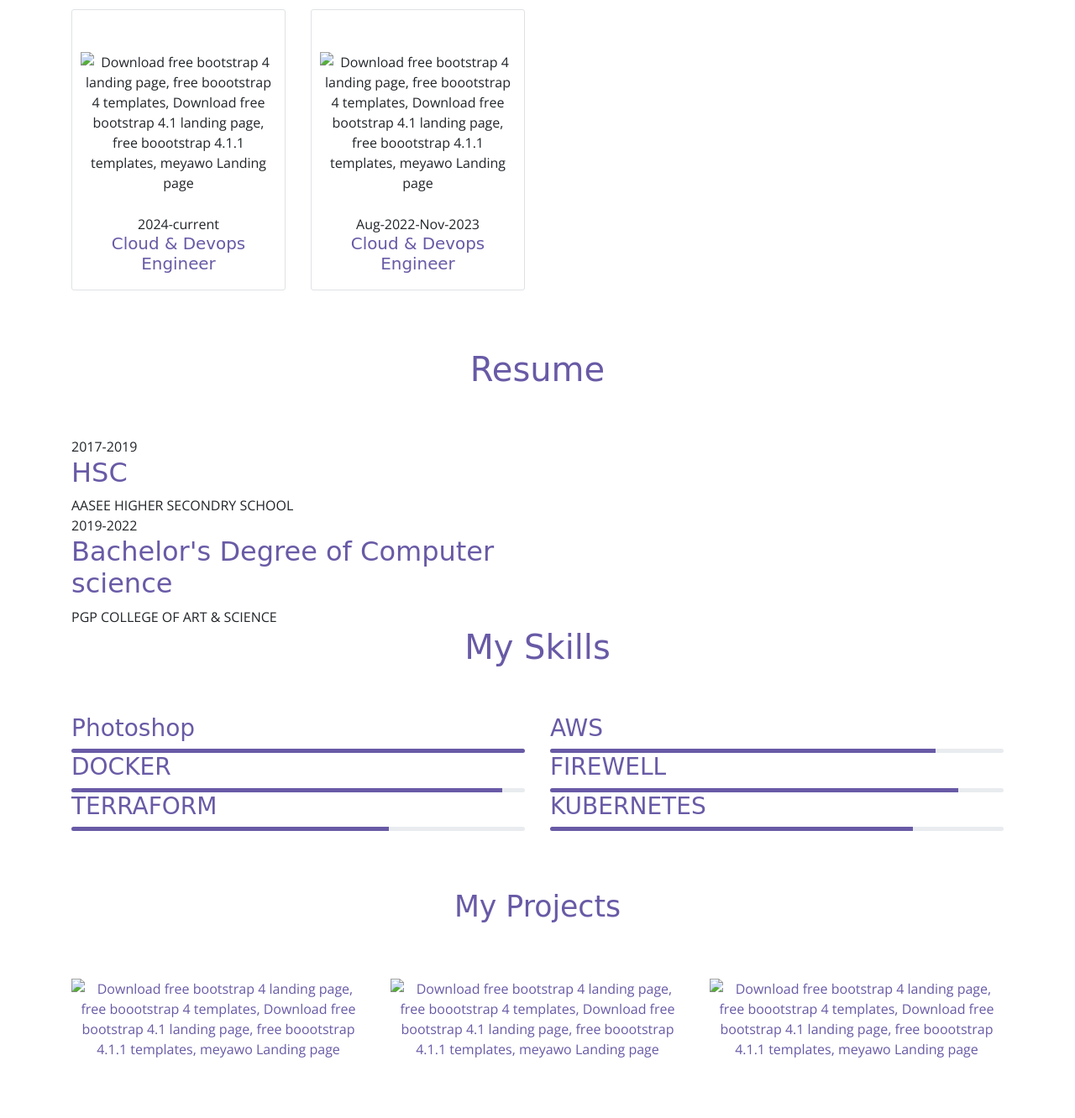
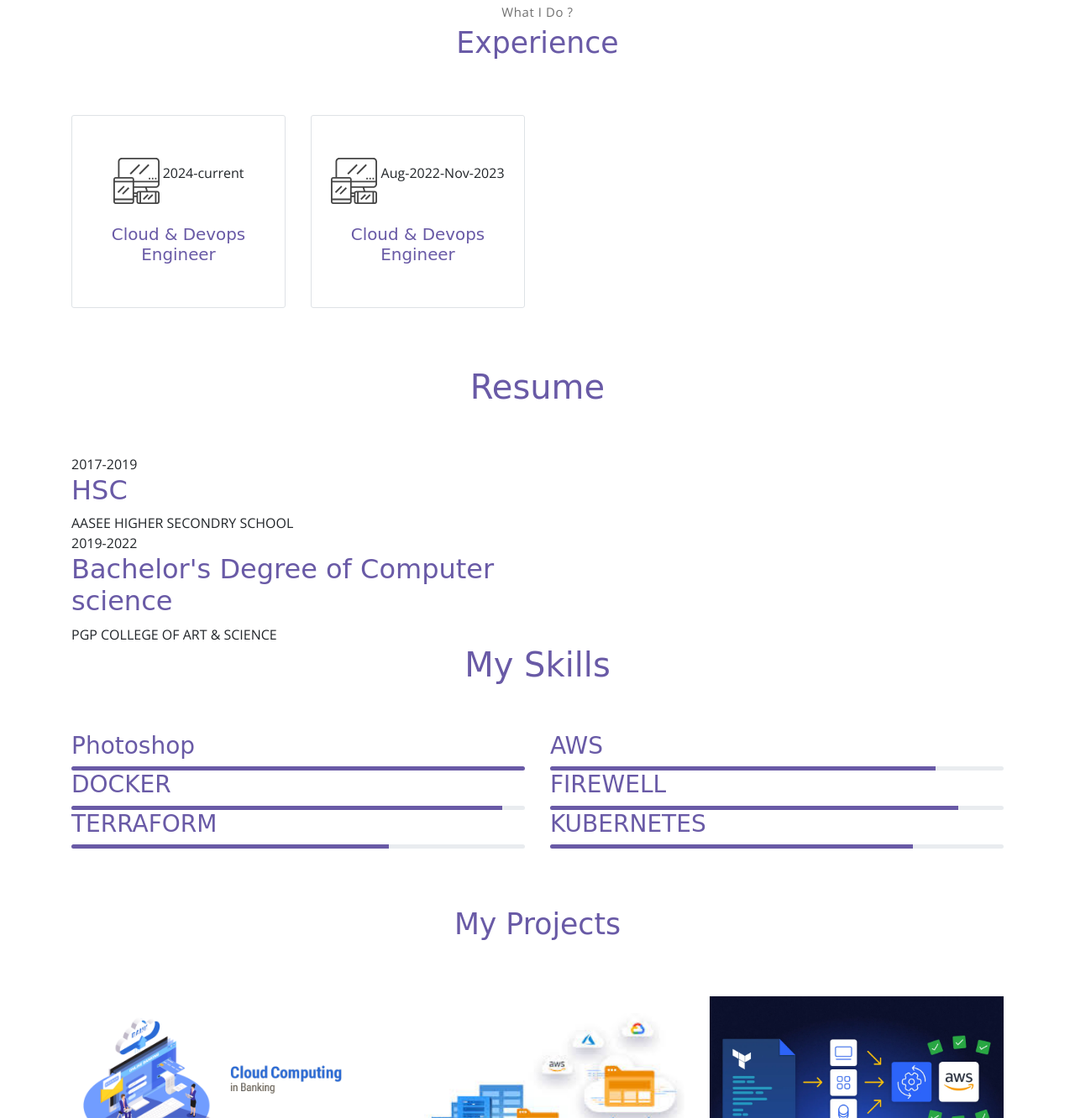
Before and after one commit to prem2k1/portfolio, a plain HTML site: page index.html in a window 1280 px wide. Shown: the part 1468-2800 px from the top of the page at 84% size. Drawn offline with nearby package versions, Linux system fonts and the light colour scheme; a web font is replaced by a local one.

Commit message:
Update index.html

```diff
--- a/index.html
+++ b/index.html
@@ -72,7 +72,7 @@
             <!-- about wrapper -->
             <div class="about">
                 <div class="about-img-holder">
-                    <img src="assets/imgs/man.jpg" class="about-img"
+                    <img src="imgs/man.jpg" class="about-img"
                         alt="Download free bootstrap 4 landing page, free boootstrap 4 templates, Download free bootstrap 4.1 landing page, free boootstrap 4.1.1 templates, meyawo Landing page">
                 </div>
                 <div class="about-caption">
@@ -113,7 +113,7 @@
                 <div class="col-md-6 col-lg-3">
                     <div class="service-card">
                         <div class="body">
-                            <img src="assets/imgs/responsive.svg"
+                            <img src="imgs/responsive.svg"
                                 alt="Download free bootstrap 4 landing page, free boootstrap 4 templates, Download free bootstrap 4.1 landing page, free boootstrap 4.1.1 templates, meyawo Landing page"
                                 class="icon">
 
@@ -126,7 +126,7 @@
                 <div class="col-md-6 col-lg-3">
                     <div class="service-card">
                         <div class="body">
-                            <img src="assets/imgs/responsive.svg"
+                            <img src="imgs/responsive.svg"
                                 alt="Download free bootstrap 4 landing page, free boootstrap 4 templates, Download free bootstrap 4.1 landing page, free boootstrap 4.1.1 templates, meyawo Landing page"
                                 class="icon">
                             <span>Aug-2022-Nov-2023</span>
@@ -138,7 +138,7 @@
                 <!-- <div class="col-md-6 col-lg-3">
                     <div class="service-card">
                         <div class="body">
-                            <img src="assets/imgs/toolbox.svg"
+                            <img src="imgs/toolbox.svg"
                                 alt="Download free bootstrap 4 landing page, free boootstrap 4 templates, Download free bootstrap 4.1 landing page, free boootstrap 4.1.1 templates, meyawo Landing page"
                                 class="icon">
                             <h6 class="title">Placeat</h6>
@@ -150,7 +150,7 @@
                 <div class="col-md-6 col-lg-3">
                     <div class="service-card">
                         <div class="body">
-                            <img src="assets/imgs/analytics.svg"
+                            <img src="imgs/analytics.svg"
                                 alt="Download free bootstrap 4 landing page, free boootstrap 4 templates, Download free bootstrap 4.1 landing page, free boootstrap 4.1.1 templates, meyawo Landing page"
                                 class="icon">
                             <h6 class="title">Iusto</h6>
@@ -265,7 +265,7 @@
             <div class="row">
                 <div class="col-md-4">
                     <a href="#" class="portfolio-card">
-                        <img src="assets/imgs/folio-6.png" class="portfolio-card-img"
+                        <img src="imgs/folio-6.png" class="portfolio-card-img"
                             alt="Download free bootstrap 4 landing page, free boootstrap 4 templates, Download free bootstrap 4.1 landing page, free boootstrap 4.1.1 templates, meyawo Landing page">
                         <span class="portfolio-card-overlay">
                             <span class="portfolio-card-caption">
@@ -277,7 +277,7 @@
                 </div>
                 <div class="col-md-4">
                     <a href="#" class="portfolio-card">
-                        <img class="portfolio-card-img" src="assets/imgs/folio-4.jfif" class="img-responsive rounded"
+                        <img class="portfolio-card-img" src="imgs/folio-4.jfif" class="img-responsive rounded"
                             alt="Download free bootstrap 4 landing page, free boootstrap 4 templates, Download free bootstrap 4.1 landing page, free boootstrap 4.1.1 templates, meyawo Landing page">
                         <span class="portfolio-card-overlay">
                             <span class="portfolio-card-caption">
@@ -290,7 +290,7 @@
                 </div>
                 <div class="col-md-4">
                     <a href="#" class="portfolio-card">
-                        <img class="portfolio-card-img" src="assets/imgs/folio-5.webp" class="img-responsive rounded"
+                        <img class="portfolio-card-img" src="imgs/folio-5.webp" class="img-responsive rounded"
                             alt="Download free bootstrap 4 landing page, free boootstrap 4 templates, Download free bootstrap 4.1 landing page, free boootstrap 4.1.1 templates, meyawo Landing page">
                         <span class="portfolio-card-overlay">
                             <span class="portfolio-card-caption">
```
